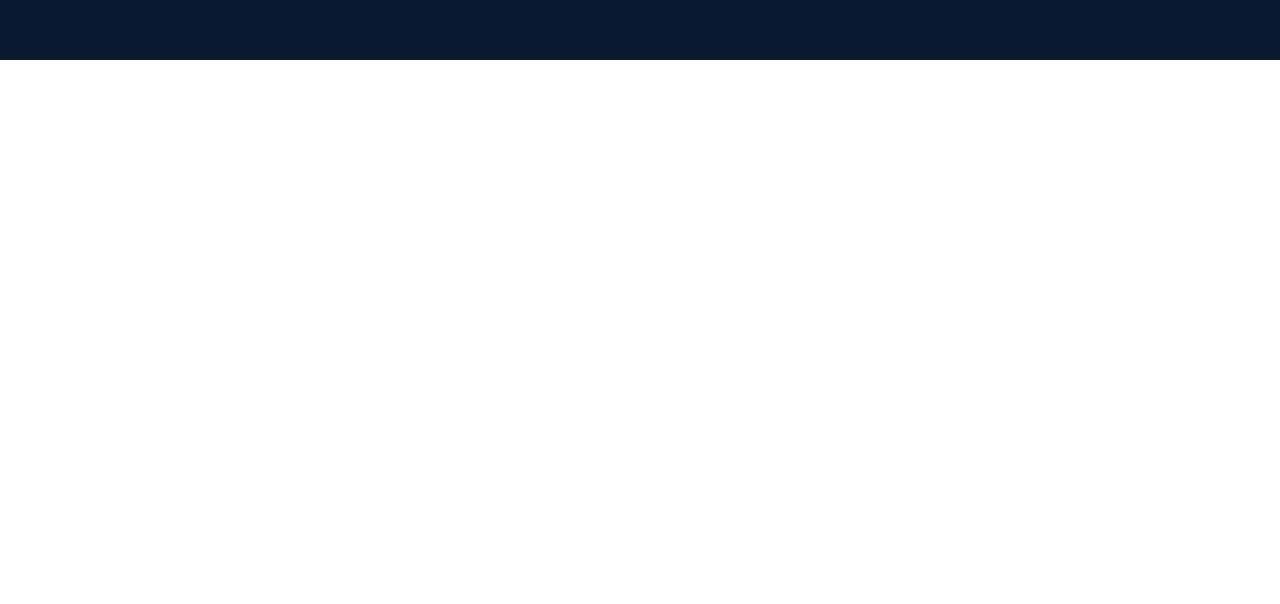
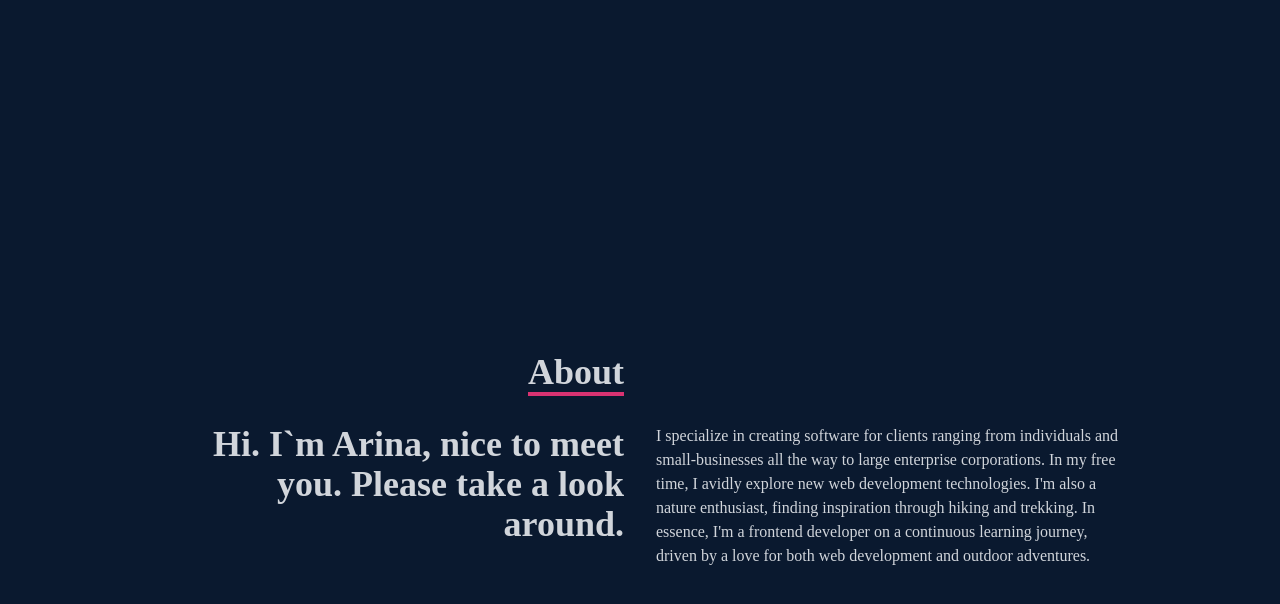
Before and after one commit to arina-zinievych/Personal_Website, a React (Create React App) app: page / in a window 1280 px wide. Shown: the part 740-1344 px from the top of the page. Before the commit the page ends 800 px from the top, so only its background shows below. Built offline with nearby package versions, Linux system fonts and the light colour scheme.

Commit message:
create and styled About component

```diff
--- a/src/App.js
+++ b/src/App.js
@@ -1,11 +1,13 @@
 import NavBar from "./components/NavBar";
 import Home from "./components/Home";
+import About from "./components/About";
 
 function App() {
   return (
     <div>
         <NavBar />
         <Home />
+        <About />
     </div>
   );
 }
--- /dev/null
+++ b/src/components/About.jsx
@@ -0,0 +1,29 @@
+import React from 'react';
+
+const About = () => {
+    return (
+        <div name='about' className='w-full h-screen bg-mainColor text-textMainColor'>
+            <div className='flex flex-col justify-center items-center w-full h-full'>
+                <div className='max-w-[1000px] w-full grid grid-cols-2 gap-8'>
+                    <div className='sm:text-right pb-8 pl-4'>
+                        <p className='text-4xl font-bold inline border-b-4 border-accentColor'>About</p>
+                    </div>
+                    <div>
+                    </div>
+                </div>
+                <div className='max-w-[1000px] w-full grid sm:grid-cols-2 gap-8 px-4'>
+                    <div className='sm:text-right text-4xl font-bold'>
+                        <p className=''>Hi. I`m Arina, nice to meet you. Please take a look around.</p>
+                    </div>
+                    <div>
+                        <p>
+                        I specialize in creating software for clients ranging from individuals and small-businesses all the way to large enterprise corporations. In my free time, I avidly explore new web development technologies. I'm also a nature enthusiast, finding inspiration through hiking and trekking. In essence, I'm a frontend developer on a continuous learning journey, driven by a love for both web development and outdoor adventures.
+                        </p>
+                    </div>
+                </div>
+            </div>
+        </div>
+    );
+}
+
+export default About;
```
